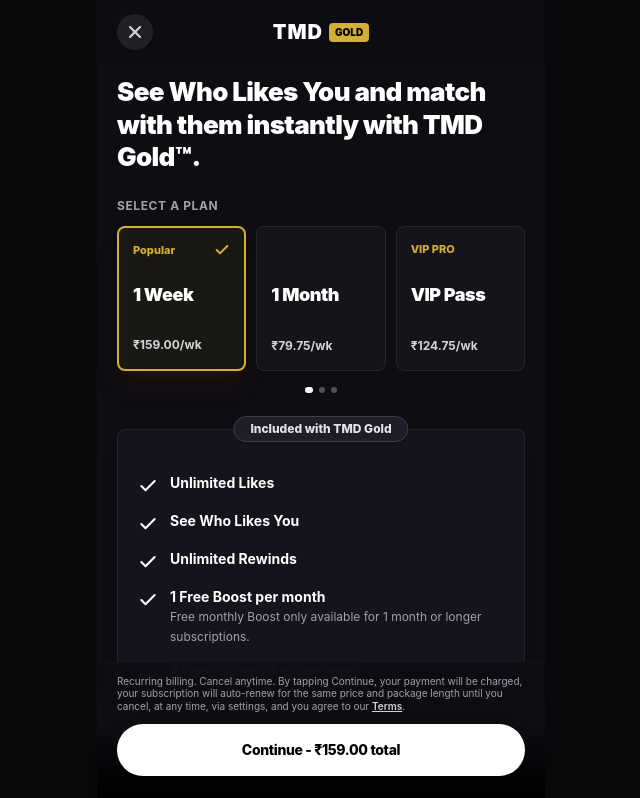
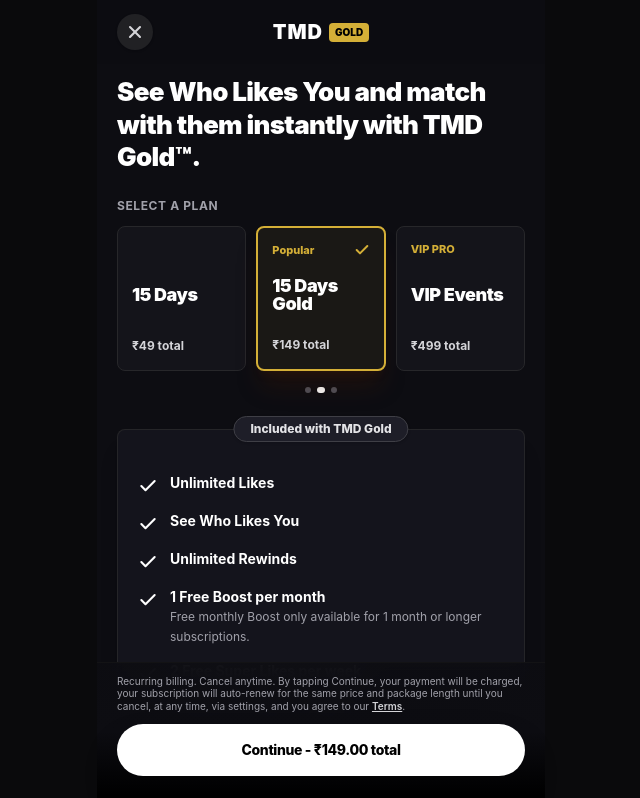
Before and after one commit to AakashStudio/tmd, a Next.js app: page /plan in a window 1280 px wide. Shown: the top 798 px of the page, without its empty margins (319-959 px from the left). Built offline with nearby package versions, Linux system fonts and the light colour scheme; no server answers; the database is empty.

Commit message:
fix(plan): restore exact original TMD pricing (₹49, ₹149, ₹499) with reference layout

```diff
--- a/src/app/plan/page.tsx
+++ b/src/app/plan/page.tsx
@@ -72,32 +72,41 @@ export default function PlansPage() {
     loadPlans();
   }, []);
 
+  const getPkgPrice = (code: string, fallback: number) => {
+    const found = plans.find((p) => p.code === code);
+    return found ? Math.round(found.priceInRupees) : fallback;
+  };
+
+  const tier49Price = getPkgPrice("TIER_49", 49);
+  const tier149Price = getPkgPrice("TIER_149", 149);
+  const pro499Price = getPkgPrice("PRO_499", 499);
+
   const planPackages = [
+    {
+      code: "TIER_49",
+      badge: null,
+      title: "15 Days",
+      subtitle: `₹${tier49Price} total`,
+      price: tier49Price,
+      totalPrice: tier49Price,
+      isPopular: false,
+    },
     {
       code: "TIER_149",
       badge: "Popular",
-      title: "1 Week",
-      subtitle: "₹159.00/wk",
-      price: 159,
-      totalPrice: 159,
+      title: "15 Days Gold",
+      subtitle: `₹${tier149Price} total`,
+      price: tier149Price,
+      totalPrice: tier149Price,
       isPopular: true,
-    },
-    {
-      code: "TIER_49",
-      badge: null,
-      title: "1 Month",
-      subtitle: "₹79.75/wk",
-      price: 319,
-      totalPrice: 319,
-      isPopular: false,
     },
     {
       code: "PRO_499",
       badge: "VIP PRO",
-      title: "VIP Pass",
-      subtitle: "₹124.75/wk",
-      price: 499,
-      totalPrice: 499,
+      title: "VIP Events",
+      subtitle: `₹${pro499Price} total`,
+      price: pro499Price,
+      totalPrice: pro499Price,
       isPopular: false,
     },
   ];
```
